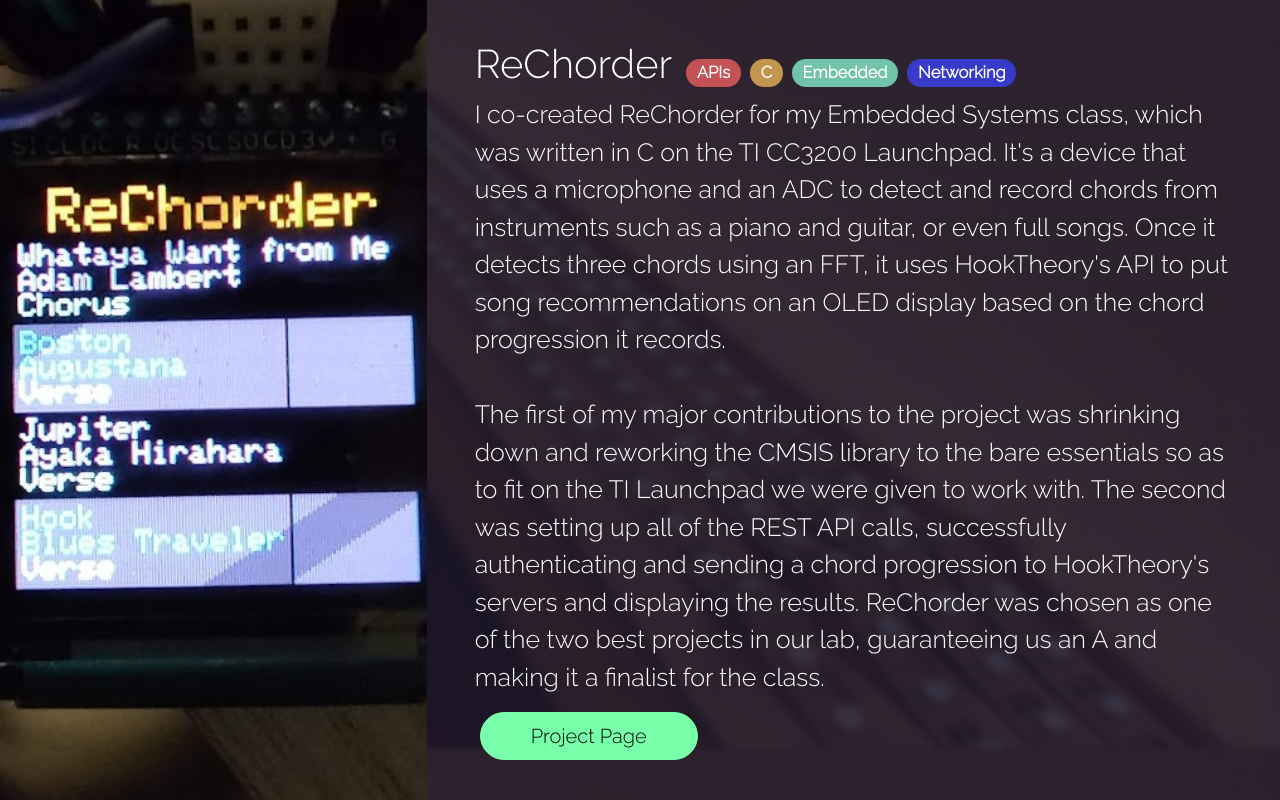
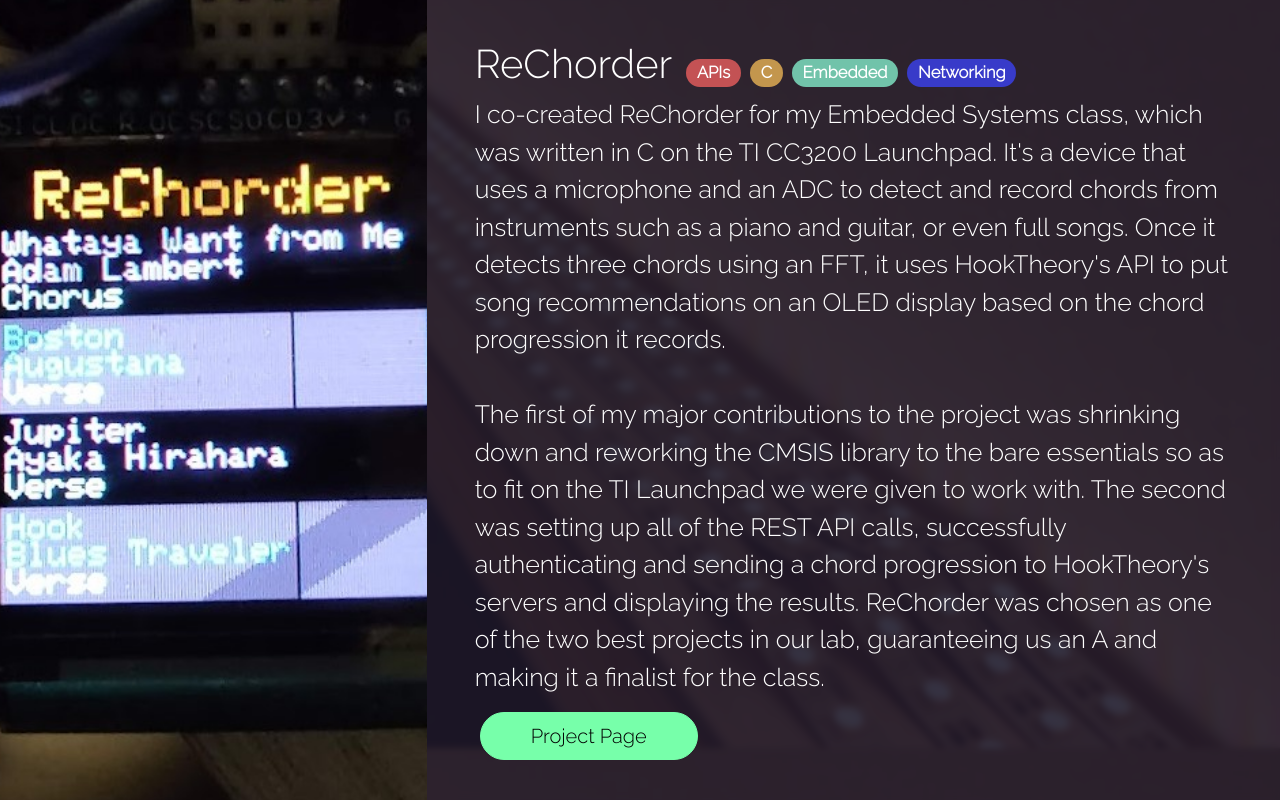
Before and after one commit to kywillpickle/Portfolio, a plain HTML site: page index.html in a window 1280 px wide. In both pictures the pointer is over the picture 213 px from the left and 1572 px from the top of the page. Shown: the part 1172-1972 px from the top of the page. Drawn offline with nearby package versions, Linux system fonts and the light colour scheme.

Commit message:
image zooming

```diff
--- a/style.css
+++ b/style.css
@@ -46,6 +46,12 @@ img {
     object-fit: cover;
     overflow: hidden;
     padding-left: 0;
+}
+div {
+    overflow: hidden;
+}
+div > img:hover {
+    transform: scale(1.08);
 }
 body > div > h2 {
     transition: all 0.5s;
@@ -120,9 +126,10 @@ span.badge {
     font-size: 16.5px;
     margin-left: 5px;
     transition: all 0.5s;
+    cursor: pointer;
 }
 span.badge:hover {
-    transform: scale(1.10);
+    transform: scale(1.08);
 }
 .topic-api {
     background-color: rgba(233, 94, 94, 0.8);
```
